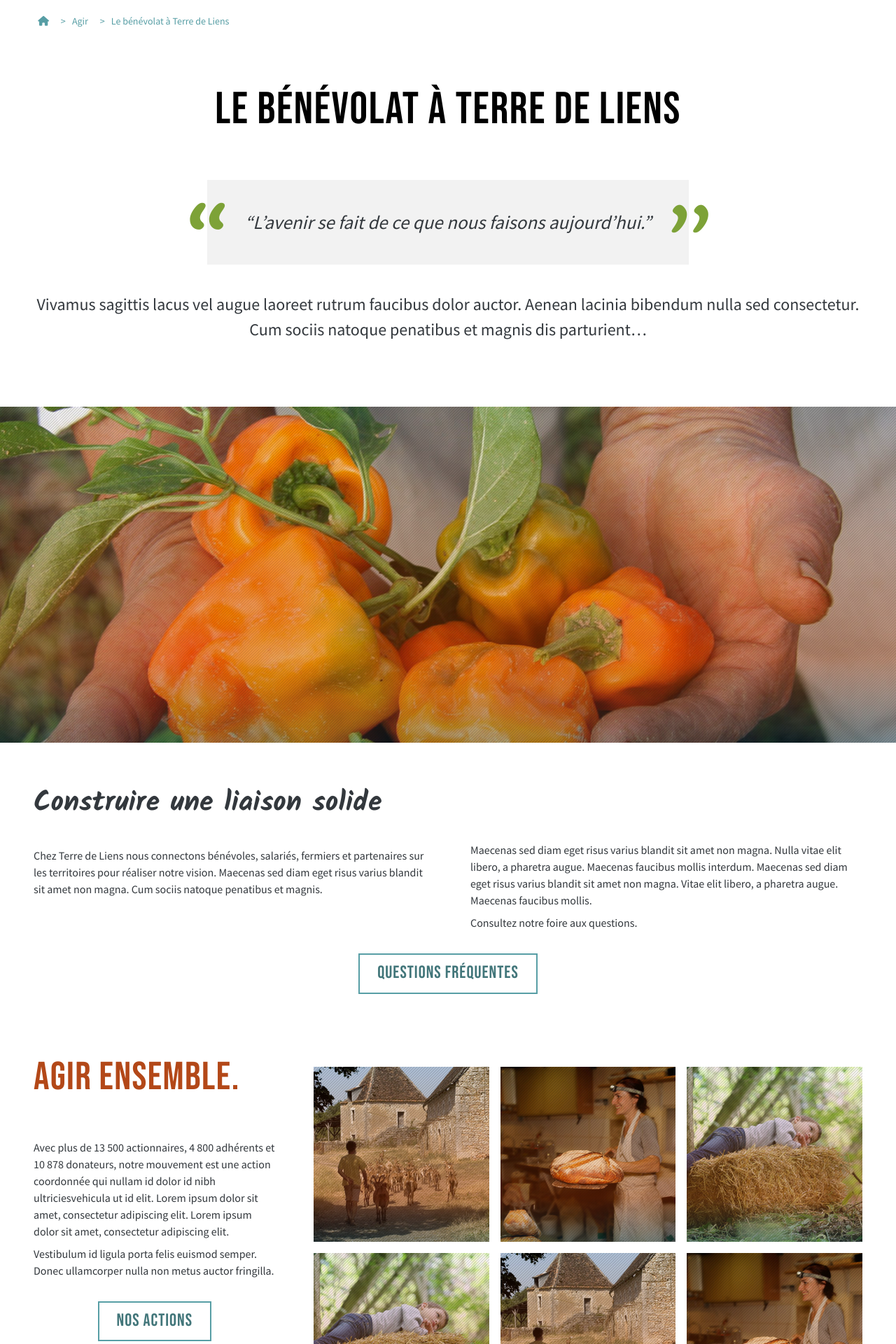
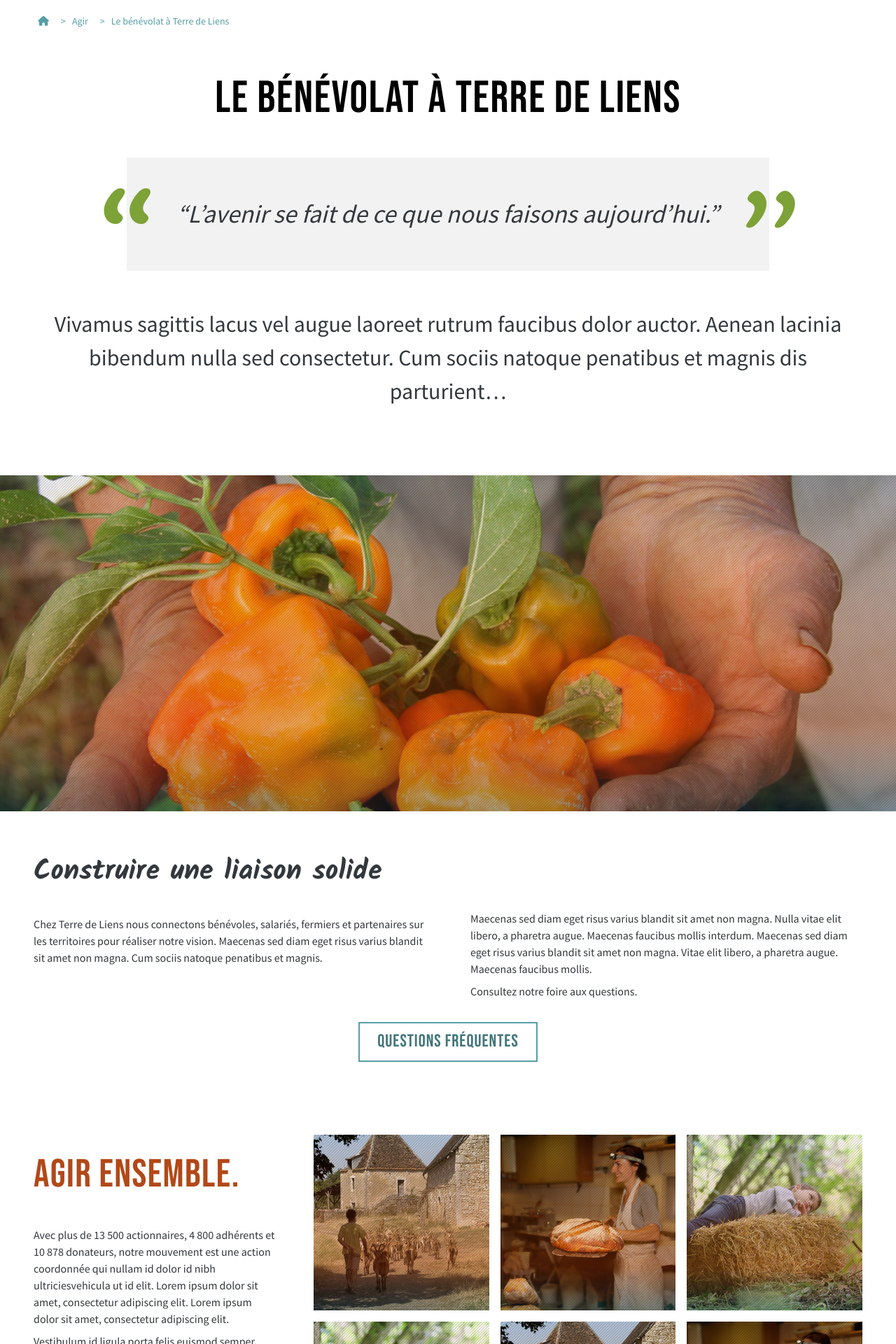
Before and after one commit to MagNadAnn/TdLUImockups, a PHP site: page /content.html in a window 1280 px wide. Shown: the part 480-2400 px from the top of the page at 70% size. Run offline with PHP 8.4, Linux system fonts and the light colour scheme; some libraries are stand-ins or nearby versions.

Commit message:
content page first batch

```diff
--- a/content.html
+++ b/content.html
@@ -439,47 +439,47 @@
                             </div>
                             <div class="column column_2-3">
                                 <ul class="list tuile__list tuile__liste_h">
-                                    <li class="tuile tuile__item tuile__item_1-3">
+                                    <li class="tuile tuile__item tuile__item_1-3 tuile__item_shrink">
                                         <div class="vignette__wrap vignette_photo block_trame block_trame_rayure black">
                                             <img src="img/photo_05_carre_400.jpg" class="vignette__image" />
                                         </div>
                                     </li>
-                                    <li class="tuile tuile__item tuile__item_1-3">
+                                    <li class="tuile tuile__item tuile__item_1-3 tuile__item_shrink">
                                         <div class="vignette__wrap vignette_photo block_trame block_trame_rayure black">
                                             <img src="img/photo_03_carre_400.jpg" class="vignette__image" />
                                         </div>
                                     </li>
-                                    <li class="tuile tuile__item tuile__item_1-3">
+                                    <li class="tuile tuile__item tuile__item_1-3 tuile__item_shrink">
                                         <div class="vignette__wrap vignette_photo block_trame block_trame_rayure black">
                                             <img src="img/photo_04_carre_400.jpg" class="vignette__image" />
                                         </div>
                                     </li>
-                                    <li class="tuile tuile__item tuile__item_1-3">
+                                    <li class="tuile tuile__item tuile__item_1-3 tuile__item_shrink">
                                         <div class="vignette__wrap vignette_photo block_trame block_trame_rayure black">
                                             <img src="img/photo_04_carre_400.jpg" class="vignette__image" />
                                         </div>
                                     </li>
-                                    <li class="tuile tuile__item tuile__item_1-3">
+                                    <li class="tuile tuile__item tuile__item_1-3 tuile__item_shrink">
                                         <div class="vignette__wrap vignette_photo block_trame block_trame_rayure black">
                                             <img src="img/photo_05_carre_400.jpg" class="vignette__image" />
                                         </div>
                                     </li>
-                                    <li class="tuile tuile__item tuile__item_1-3">
+                                    <li class="tuile tuile__item tuile__item_1-3 tuile__item_shrink">
                                         <div class="vignette__wrap vignette_photo block_trame block_trame_rayure black">
                                             <img src="img/photo_03_carre_400.jpg" class="vignette__image" />
                                         </div>
                                     </li>
-                                    <li class="tuile tuile__item tuile__item_1-3">
+                                    <li class="tuile tuile__item tuile__item_1-3 tuile__item_shrink">
                                         <div class="vignette__wrap vignette_photo block_trame block_trame_rayure black">
                                             <img src="img/photo_03_carre_400.jpg" class="vignette__image" />
                                         </div>
                                     </li>
-                                    <li class="tuile tuile__item tuile__item_1-3">
+                                    <li class="tuile tuile__item tuile__item_1-3 tuile__item_shrink">
                                         <div class="vignette__wrap vignette_photo block_trame block_trame_rayure black">
                                             <img src="img/photo_04_carre_400.jpg" class="vignette__image" />
                                         </div>
                                     </li>
-                                    <li class="tuile tuile__item tuile__item_1-3">
+                                    <li class="tuile tuile__item tuile__item_1-3 tuile__item_shrink">
                                         <div class="vignette__wrap vignette_photo block_trame block_trame_rayure black">
                                             <img src="img/photo_05_carre_400.jpg" class="vignette__image" />
                                         </div>
@@ -496,9 +496,6 @@
                         src="img/photo_06_bandeau_1920.jpg" class="vignette__image" />
                 </div>
                 <div class="hero__container section__container">
-                    <div class="tag__wrap">
-                        <span class="tag warning"><i class="fas fa-heart"></i> Le dossier du mois</span>
-                    </div>
                     <div class="chimney">
                         <div class="tuile__link tuile__content tuile_media__content">
                             <h6>Mieux comprendre notre action</h6>
@@ -985,7 +982,7 @@
                                 </a>
                             </li>
                         </ul>
-                        <p class="button__wrap">
+                        <p class="button__wrap text_center">
                             <a href="#" class="button button_basic secundary">
                                 <span class="button__label">Toutes les actualités</span>
                             </a>
--- a/styles/style-button.css
+++ b/styles/style-button.css
@@ -25,10 +25,6 @@
 
 .button__wrap:last-child {
     margin-bottom: 0;
-}
-
-.button__wrap.text_center {
-    text-align: center;
 }
 
 /*
--- a/styles/style-list.css
+++ b/styles/style-list.css
@@ -83,11 +83,33 @@
     margin: 0.5em !important;
 }
 
+.tuile__item_1-1 { width: calc(100% * (1 / 1) - 1em); }
+
 @media (min-width: 700px) {
-    .tuile__item_1-1 { width: calc(100% * (1 / 1) - 1em); }
+
     .tuile__item_1-2 { width: calc(100% * (1 / 2) - 1em); }
     .tuile__item_1-3 { width: calc(100% * (1 / 3) - 1em); }
     .tuile__item_2-3 { width: calc(100% * (2 / 3) - 1em); }
+
+}
+
+@media (min-width: 800px) {
+
     .tuile__item_1-4 { width: calc(100% * (1 / 4) - 1em); }
-    .tuile__item_4-4 { width: calc(100% * (3 / 4) - 1em); }
+    .tuile__item_3-4 { width: calc(100% * (3 / 4) - 1em); }
+
 }
+
+@media (min-width: 600px) and (max-width: 799px) {
+
+    .tuile__item_1-4 { width: calc(100% * (1 / 2) - 1em); }
+
+}
+
+
+
+.tuile__item_shrink.tuile__item_1-2 { width: calc(100% * (1 / 2) - 1em); }
+.tuile__item_shrink.tuile__item_1-3 { width: calc(100% * (1 / 3) - 1em); }
+.tuile__item_shrink.tuile__item_2-3 { width: calc(100% * (2 / 3) - 1em); }
+.tuile__item_shrink.tuile__item_1-4 { width: calc(100% * (1 / 4) - 1em); }
+.tuile__item_shrink.tuile__item_4-4 { width: calc(100% * (3 / 4) - 1em); }
--- a/styles/style-special.css
+++ b/styles/style-special.css
@@ -279,15 +279,6 @@
     margin-bottom: 0;
 }
 
-.section__title {
-    text-align: center;
-    text-transform: uppercase;
-}
-
-.section__title:first-child {
-    margin-top: 0;
-}
-
 /*
 -----------------------------
 PAGE-HEADER
@@ -303,12 +294,8 @@
         padding-top: 0;
     }
 
-    .page-header__title {
-        font-size: 4em;
-    }
-
     .page-header__intro {
-        font-size: 1.5em;
+        font-size: 2em;
     }
 
 }
@@ -323,11 +310,25 @@
         margin-left: -3em;
     }
 
+    .page-header__intro {
+        font-size: 1.25em;
+    }
+
+}
+
+@media (min-width: 600px) {
+
+    .page-header__title {
+        font-size: 4em;
+    }
+
+}
+
+@media (max-width: 599px) {
+
     .page-header__title {
         font-size: 2.5em;
     }
-
-
 
 }
 
@@ -779,6 +780,7 @@
 }
 
 .CTA__title {
+    text-align: center;
     font-size: 2.5em;
     margin: 0;
 }
--- a/styles/style.css
+++ b/styles/style.css
@@ -61,7 +61,20 @@
 
 h1, h2, h3, h4, h5 {
     line-height: 1.125em;
-    margin: 1em 0;
+    margin: 0.75em 0;
+}
+
+.h1:first-child
+.h2:first-child,
+.h3:first-child,
+.h4:first-child,
+.h5:first-child,
+.h6:first-child {
+    margin-top: 0;
+}
+
+@media (max-width: 799px) {
+    h1, h2, h3, h4, h5, h6 { text-align: left; }
 }
 
 h1, h2, h4 {
@@ -72,6 +85,10 @@
 
 h2 {
     color: #b34818;
+}
+
+@media (min-width: 800px) {
+    h2 { text-align: center; }
 }
 
 @media (min-width: 500px) {
```
